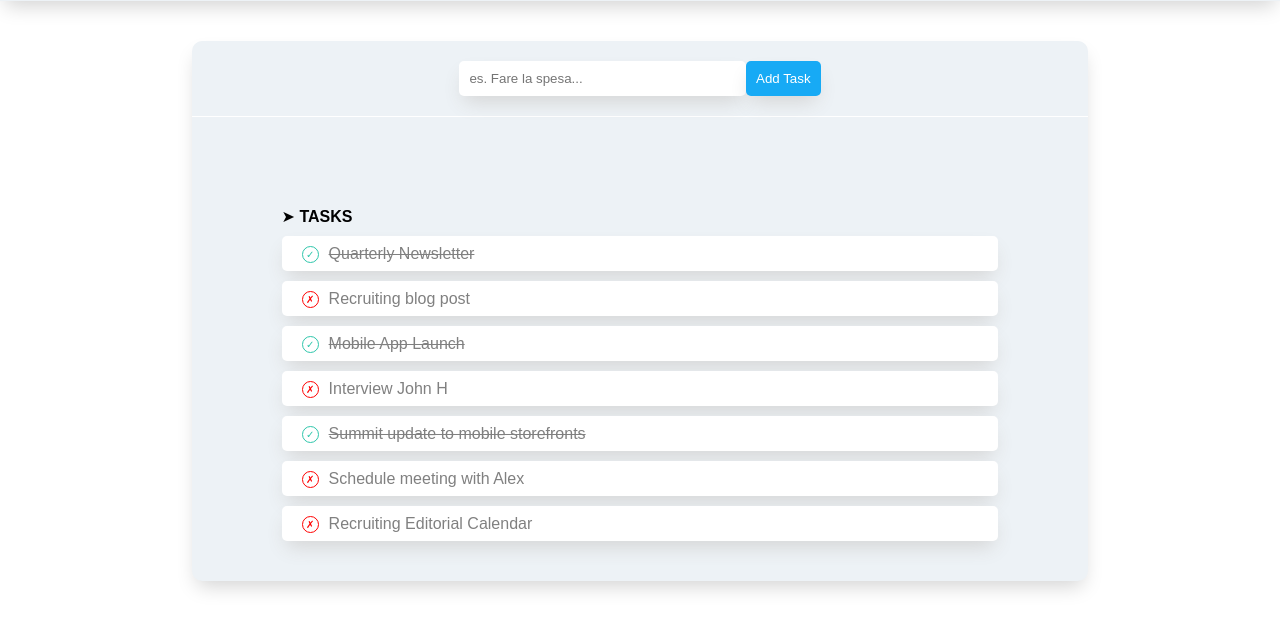
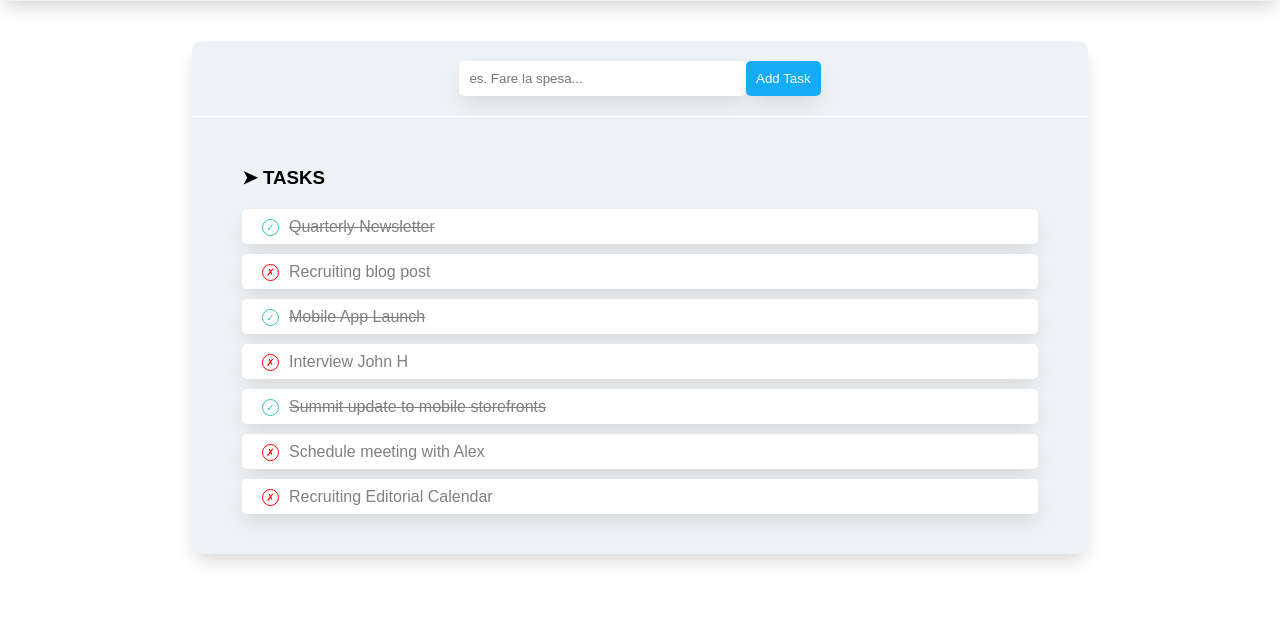
Before and after one commit to LucaCavatassi/vue-todolist, a plain HTML site: page index.html in a window 1280 px wide. Shown: the part 66-696 px from the top of the page. Drawn offline with nearby package versions, Linux system fonts and the light colour scheme.

Commit message:
feat: refactoring css

```diff
--- a/css/style.css
+++ b/css/style.css
@@ -70,6 +70,11 @@ ul{
 .spacing{
     padding-bottom: 30px;
 }
+.spacing-h1{
+    padding-bottom: 10px;
+    text-align: left;
+}
+
 
 .check-spacing{
     padding-left: 10px;
@@ -132,6 +137,6 @@ input{
 
 /* LISTS */
 .alltasklist{
-    margin: 10% 10%;
+    margin: 50px;
 
 }
--- a/index.html
+++ b/index.html
@@ -26,20 +26,19 @@
                     <button class="inputdata roundedbrdr osblue whitetext">Add Task</button>
                 </div>
                 <!-- /input -->
-                <!-- lists -->
-                <ul class="alltasklist">
 
-                    <li class="spacing">&#10148; <strong>TASKS</strong>
+                <!-- list -->
+                <div class="alltasklist">
+                    <h3 class="spacing-h1">&#10148; <strong>TASKS</strong></h3>
                         <!-- alltask -->
-                        <ul>
+                    <ul class="spacing">
                         <li v-for="item in allToDo" class="taskbox roundedbrdr greytext">
                             <span :class="(item.done === true) ? 'completed' : 'uncompleted'" class="round">{{item.done === true ? '&check;' : '&cross;'}}</span>
                             <span :class="(item.done === true) ? 'done' : ''" class="check-spacing">{{item.text}}</span>
                         </li>
                     </ul>
                     <!-- /alltask -->
-                    </li>
-                </ul>
+                </div>
                 <!-- /lists -->
             </div>
         </main>
```
Also changed, not shown: 1 other file. Lines whose indentation alone changed are shown as unchanged.
